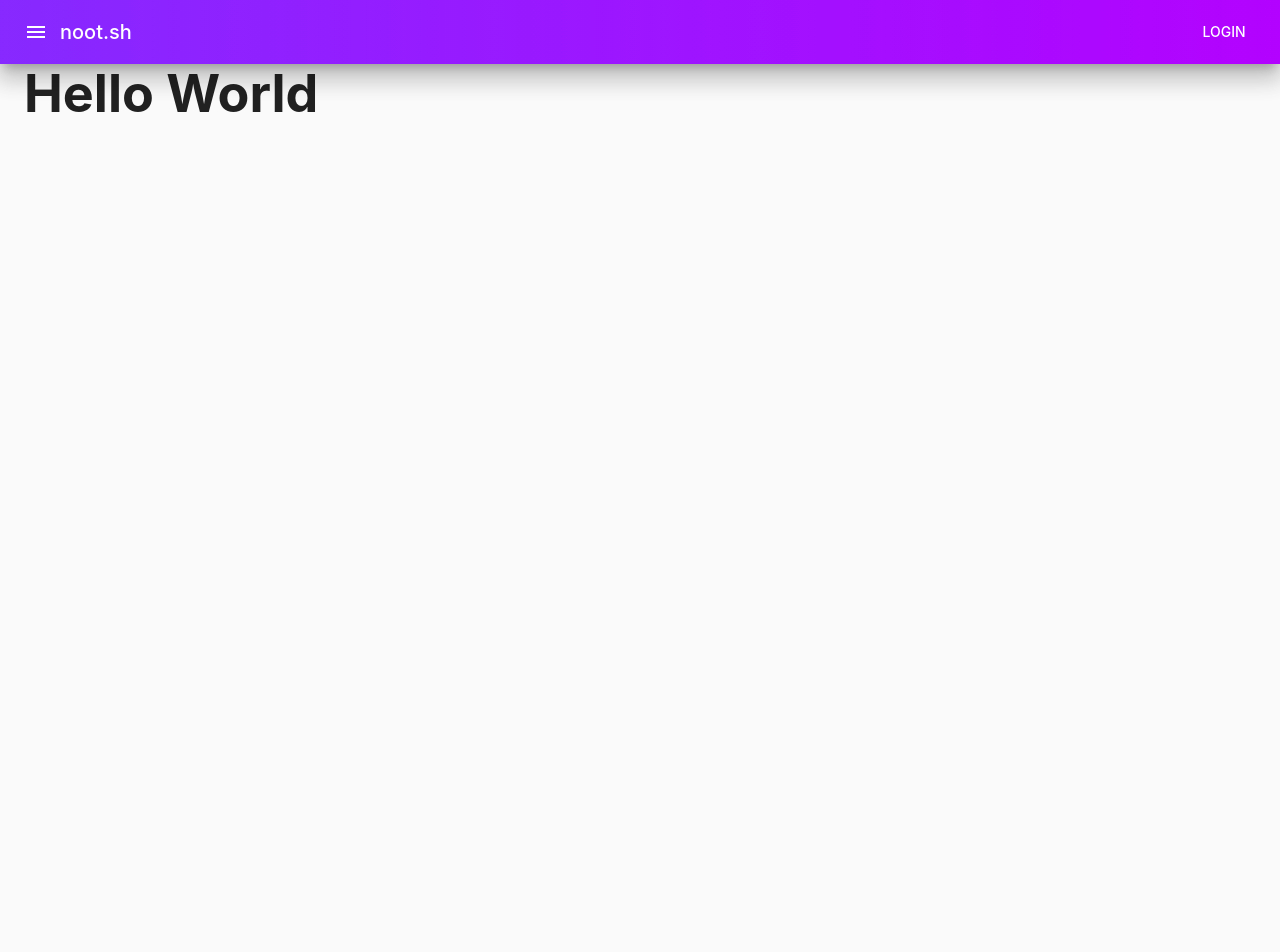
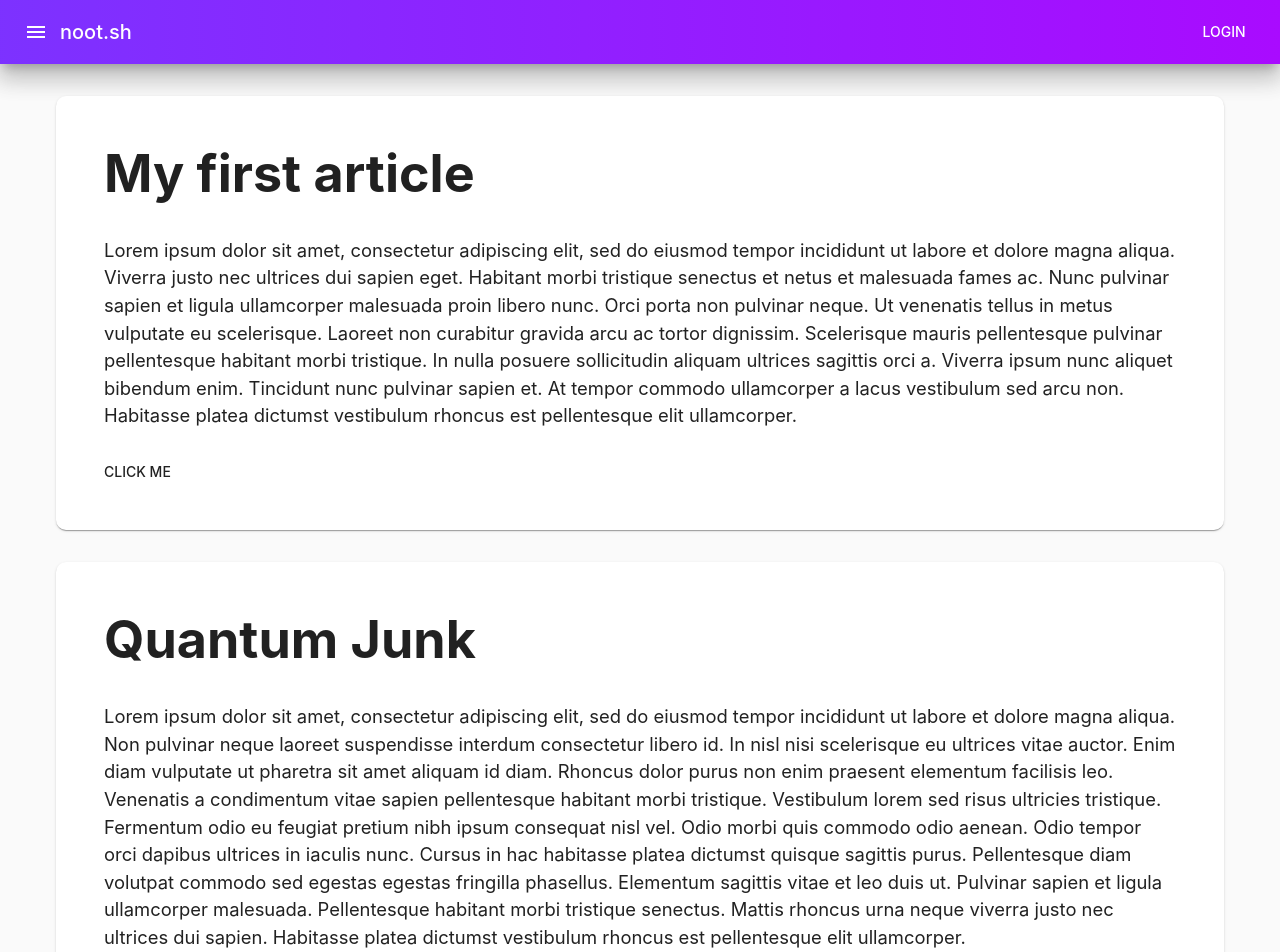
Before and after one commit to devnoot/noot.sh-website, a React (Vite) app: page / in a window 1280 px wide. Shown: the top 952 px of the page. Before the commit the page ends 800 px from the top, so only its background shows below. Built offline with nearby package versions, Linux system fonts and the light colour scheme.

Commit message:
Add Post component Added dummy posts to front page

```diff
--- a/src/App.tsx
+++ b/src/App.tsx
@@ -1,8 +1,9 @@
-import React, { FunctionComponent } from "react";
-import { ThemeProvider, CssBaseline, Container } from "@material-ui/core";
-import { theme } from "./theme";
-import { Navbar } from "./Navbar";
-import { PostTitle } from "./PostTitle";
+import React, { FunctionComponent } from 'react'
+import { ThemeProvider, CssBaseline, Container } from '@material-ui/core'
+import { theme } from './theme'
+import { Navbar } from './Navbar'
+import { PostTitle } from './PostTitle'
+import { Post } from './Post'
 
 export const App: FunctionComponent = () => {
   return (
@@ -10,8 +11,19 @@ export const App: FunctionComponent = () => {
       <CssBaseline />
       <Navbar />
       <Container>
-        <PostTitle title="Hello World" />
+        <Post
+          title="My first article"
+          content="Lorem ipsum dolor sit amet, consectetur adipiscing elit, sed do eiusmod tempor incididunt ut labore et dolore magna aliqua. Viverra justo nec ultrices dui sapien eget. Habitant morbi tristique senectus et netus et malesuada fames ac. Nunc pulvinar sapien et ligula ullamcorper malesuada proin libero nunc. Orci porta non pulvinar neque. Ut venenatis tellus in metus vulputate eu scelerisque. Laoreet non curabitur gravida arcu ac tortor dignissim. Scelerisque mauris pellentesque pulvinar pellentesque habitant morbi tristique. In nulla posuere sollicitudin aliquam ultrices sagittis orci a. Viverra ipsum nunc aliquet bibendum enim. Tincidunt nunc pulvinar sapien et. At tempor commodo ullamcorper a lacus vestibulum sed arcu non. Habitasse platea dictumst vestibulum rhoncus est pellentesque elit ullamcorper."
+        />
+        <Post
+          title="Quantum Junk"
+          content="Lorem ipsum dolor sit amet, consectetur adipiscing elit, sed do eiusmod tempor incididunt ut labore et dolore magna aliqua. Non pulvinar neque laoreet suspendisse interdum consectetur libero id. In nisl nisi scelerisque eu ultrices vitae auctor. Enim diam vulputate ut pharetra sit amet aliquam id diam. Rhoncus dolor purus non enim praesent elementum facilisis leo. Venenatis a condimentum vitae sapien pellentesque habitant morbi tristique. Vestibulum lorem sed risus ultricies tristique. Fermentum odio eu feugiat pretium nibh ipsum consequat nisl vel. Odio morbi quis commodo odio aenean. Odio tempor orci dapibus ultrices in iaculis nunc. Cursus in hac habitasse platea dictumst quisque sagittis purus. Pellentesque diam volutpat commodo sed egestas egestas fringilla phasellus. Elementum sagittis vitae et leo duis ut. Pulvinar sapien et ligula ullamcorper malesuada. Pellentesque habitant morbi tristique senectus. Mattis rhoncus urna neque viverra justo nec ultrices dui sapien. Habitasse platea dictumst vestibulum rhoncus est pellentesque elit ullamcorper."
+        />
+        <Post
+          title="More quantum junk"
+          content="Lorem ipsum dolor sit amet, consectetur adipiscing elit, sed do eiusmod tempor incididunt ut labore et dolore magna aliqua. In egestas erat imperdiet sed. Hendrerit gravida rutrum quisque non tellus orci ac auctor augue. Nibh ipsum consequat nisl vel. Amet consectetur adipiscing elit ut aliquam purus sit amet luctus. Tellus pellentesque eu tincidunt tortor. Nisl tincidunt eget nullam non nisi est sit amet facilisis. Diam maecenas sed enim ut sem viverra. Tellus mauris a diam maecenas sed enim ut. Tristique senectus et netus et malesuada. In egestas erat imperdiet sed euismod nisi. Est ullamcorper eget nulla facilisi etiam dignissim diam quis enim. Aliquet nibh praesent tristique magna sit amet purus gravida."
+        />
       </Container>
     </ThemeProvider>
-  );
-};
+  )
+}
--- /dev/null
+++ b/src/Post.tsx
@@ -0,0 +1,45 @@
+import React from 'react'
+import {
+  makeStyles,
+  Card,
+  CardContent,
+  Typography,
+  Button,
+  CardActions,
+} from '@material-ui/core'
+import { PostTitle } from './PostTitle'
+
+const useStyles = makeStyles((theme) => ({
+  root: {
+    flexGow: 1,
+    margin: '32px',
+    padding: '32px',
+    borderRadius: '10px',
+  },
+  content: {
+    paddingTop: '32px',
+  },
+}))
+
+type PostProps = {
+  title: string
+  content: string
+}
+
+export const Post = (props: PostProps) => {
+  const classes = useStyles()
+
+  return (
+    <Card className={classes.root}>
+      <CardContent>
+        <PostTitle title={props.title} />
+        <div className={classes.content}>
+          <Typography variant="body1">{props.content}</Typography>
+        </div>
+      </CardContent>
+      <CardActions>
+        <Button>Click Me</Button>
+      </CardActions>
+    </Card>
+  )
+}
```
Also changed, not shown: package.json (+4 -4 lines), 1 other file (tests, documents, lock files or other folders).
